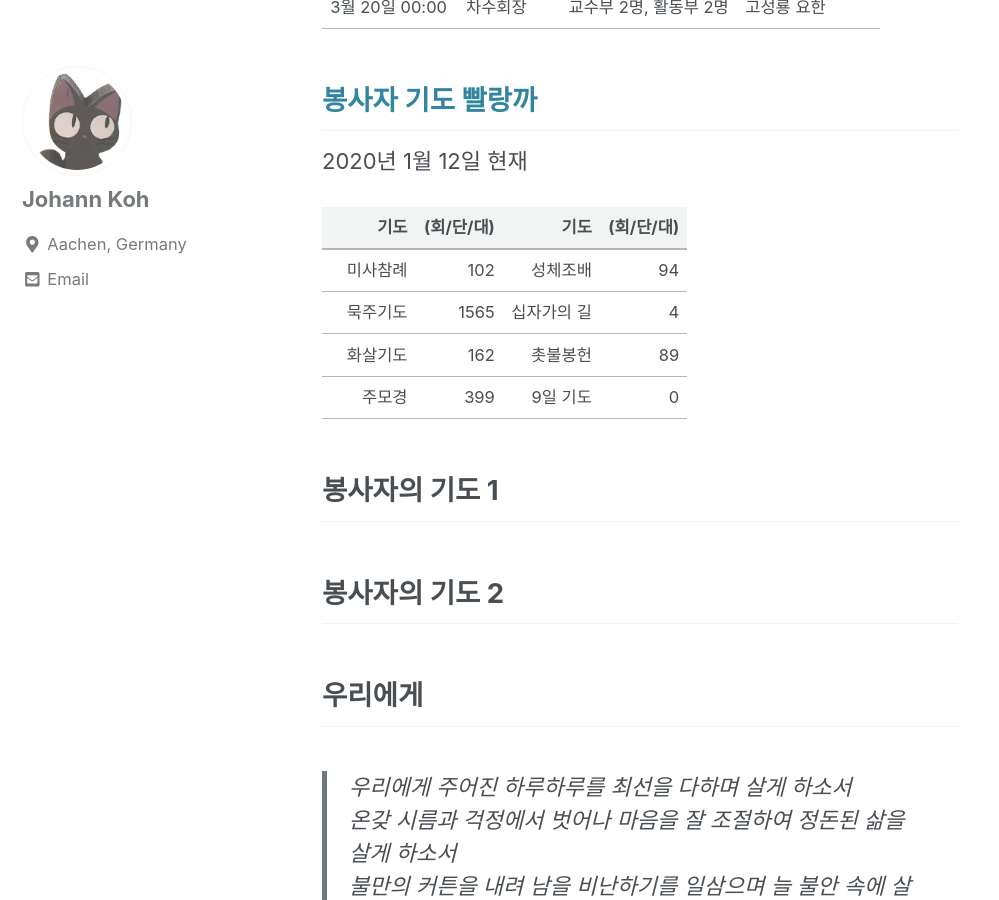
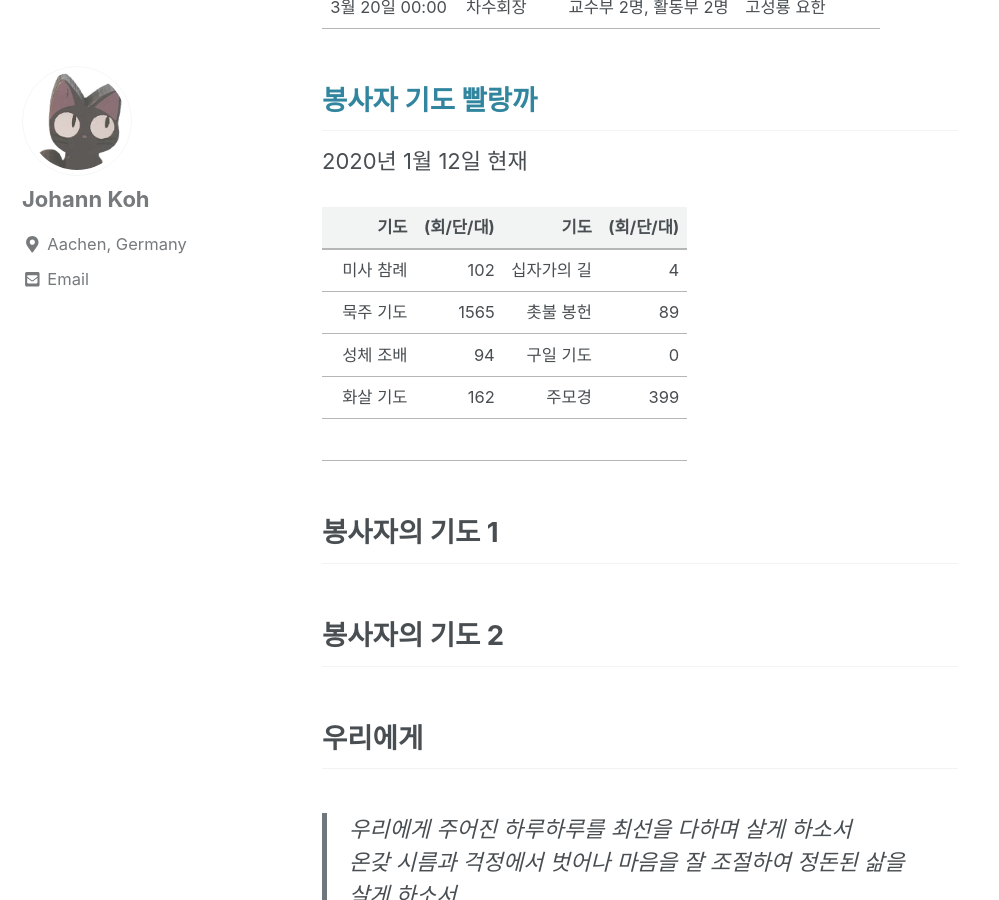
Before and after one commit to meuus/meuus.github.io, a Jekyll site: the page built from _posts/2020-01-09-liturgieplan.md, in a window 1280 px wide and 900 px high, scrolled down 811 px. Shown: the whole window, without its empty margins (0-999 px from the left). Built offline with Jekyll 4.4.1, drawn with Linux system fonts in a browser that asks for light colours; cached includes are drawn as plain includes.

Commit message:
add palaka

```diff
--- a/_posts/2020-01-09-liturgieplan.md
+++ b/_posts/2020-01-09-liturgieplan.md
@@ -28,10 +28,11 @@ tags:
 
 |&nbsp;&nbsp;&nbsp;&nbsp;&nbsp;&nbsp;&nbsp;&nbsp;&nbsp;&nbsp;&nbsp;&nbsp;기도| (회/단/대)|&nbsp;&nbsp;&nbsp;&nbsp;&nbsp;&nbsp;&nbsp;&nbsp;&nbsp;&nbsp;&nbsp;&nbsp;기도| (회/단/대)|
 |----------:|----------:|----------:|----------:|
-|미사참례|  102|성체조배|    94|
-|묵주기도| 1565|십자가의 길|  4|
-|화살기도|  162|촛불봉헌|    89|
-|주모경|    399|9일 기도|     0|
+|미사 참례|   102|십자가의 길|  4|
+|묵주 기도|  1565|촛불 봉헌|   89|
+|성체 조배|    94|구일 기도|    0|
+|화살 기도|   162|주모경|    399|
+|
 
 ## 봉사자의 기도 1
 
```
